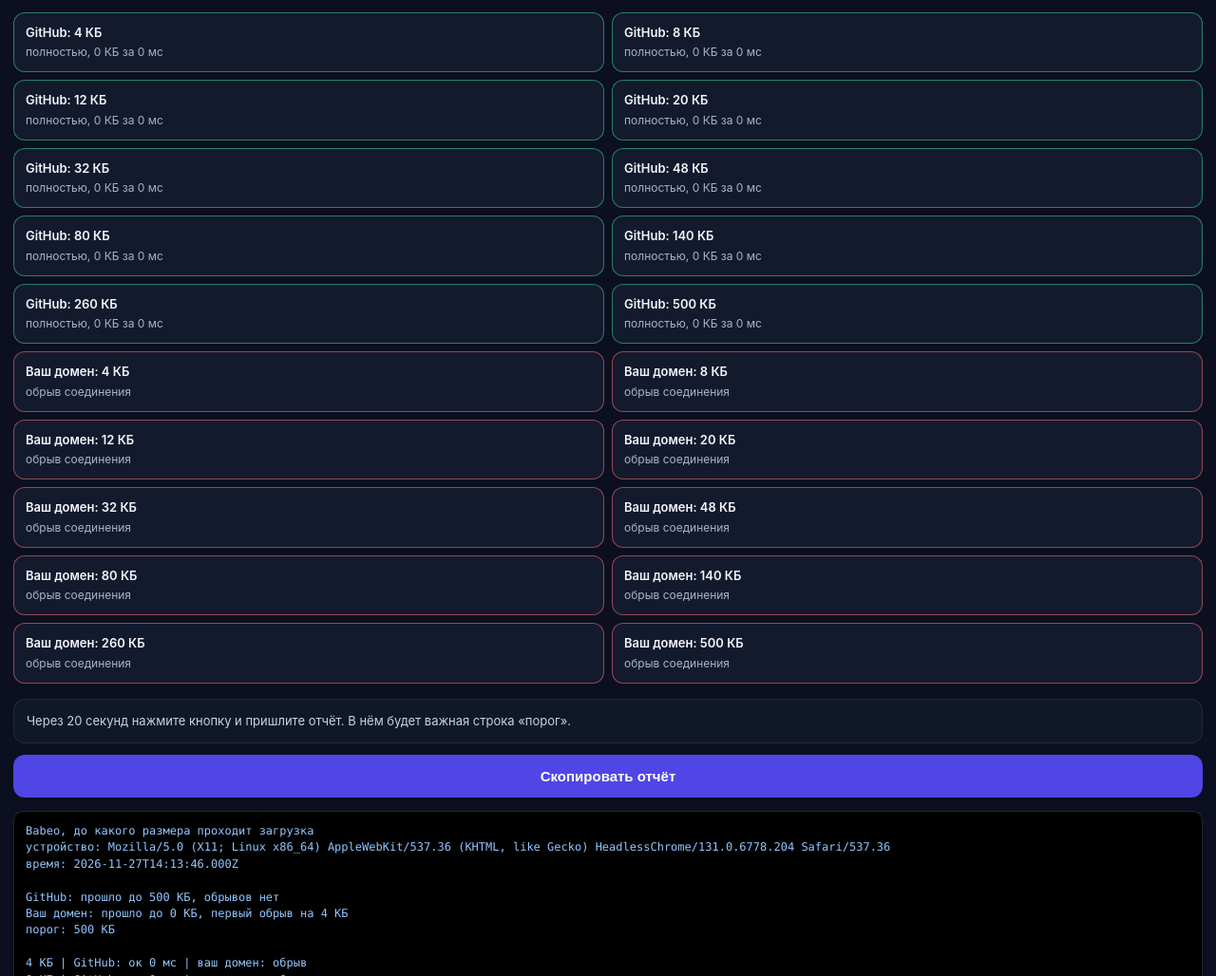
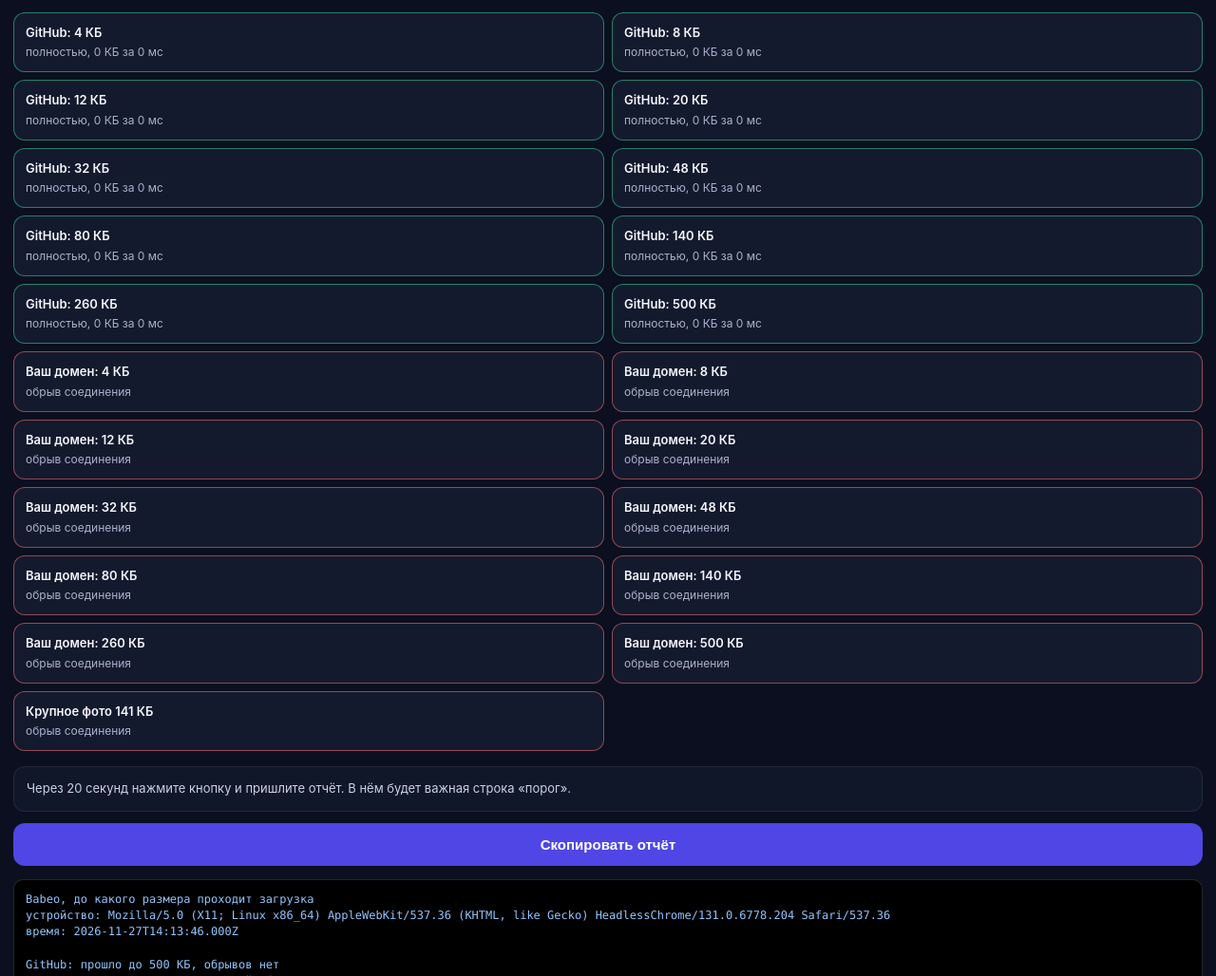
Before and after one commit to hilsetapp/babeo-mirror, a plain HTML site: page porog.html in a window 1280 px wide. Shown: the part 72-1100 px from the top of the page at 95% size. Drawn offline with Linux system fonts and the light colour scheme; no server answers.

Commit message:
диагностика: замер через свой проверочный адрес

```diff
--- a/porog.html
+++ b/porog.html
@@ -83,10 +83,12 @@
     probe('probe/p' + kb + '.bin?p=' + Date.now() + '-' + kb, 'gh-' + kb, 'GitHub: ' + kb + ' КБ');
   });
   SIZES.forEach(function (kb) {
-    probe('https://babeo-app.ru/api/assets/HERO_VILLAGE.webp?pad=' + (kb * 3000), 'ru-' + kb, 'Ваш домен: ' + kb + ' КБ');
+    probe('https://babeo-app.ru/api/probe?kb=' + kb + '&p=' + Date.now(), 'ru-' + kb, 'Ваш домен: ' + kb + ' КБ');
   });
+  // отдельно проверяем, приходит ли крупное фото целиком
+  probe('https://babeo-app.ru/api/assets/HERO_VILLAGE.webp?p=' + Date.now(), 'photo', 'Крупное фото 141 КБ');
 
-  var expected = SIZES.length * 2;
+  var expected = SIZES.length * 2 + 1;
   var doneCount = 0;
   var reportBuilt = false;
 
```
